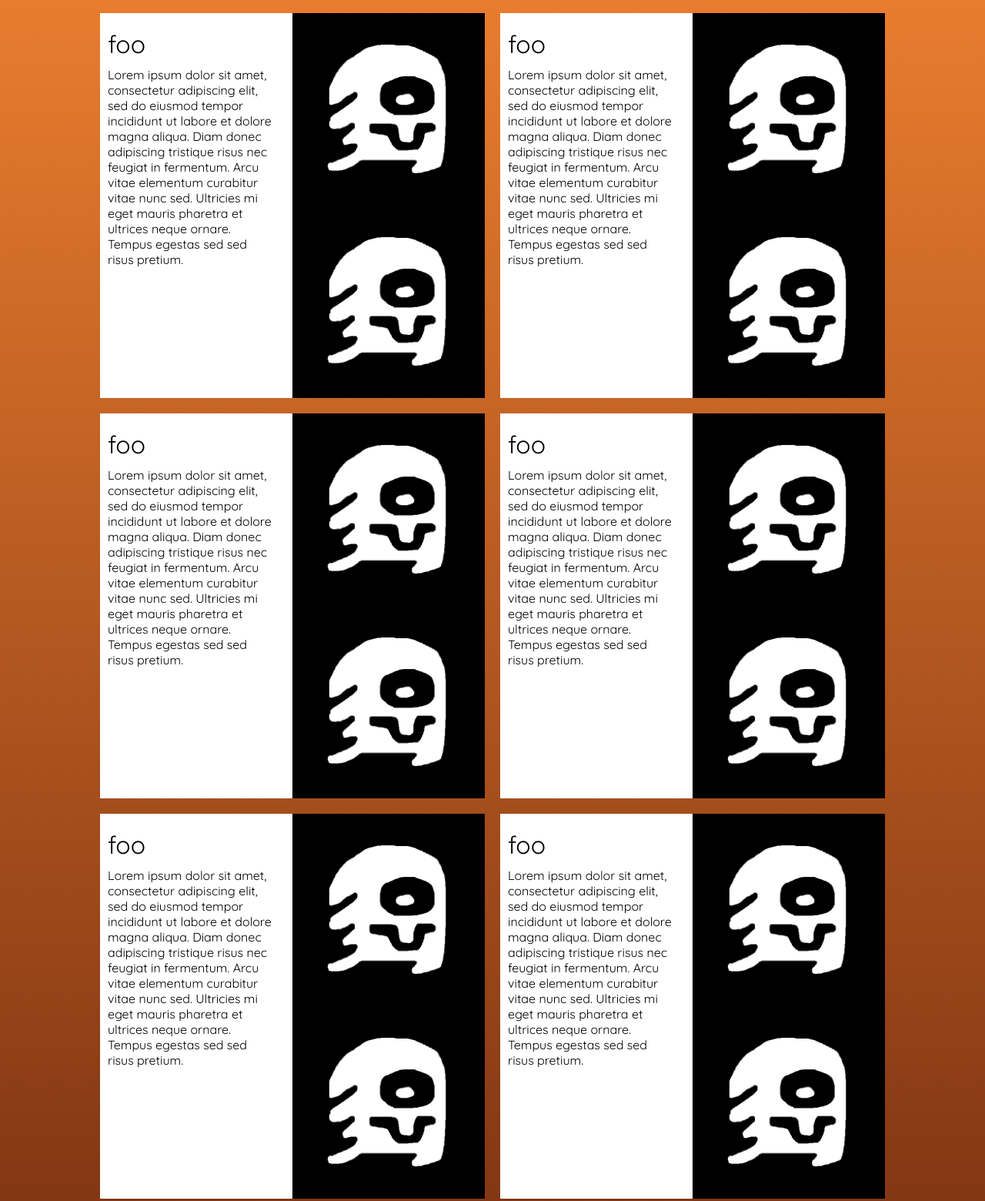
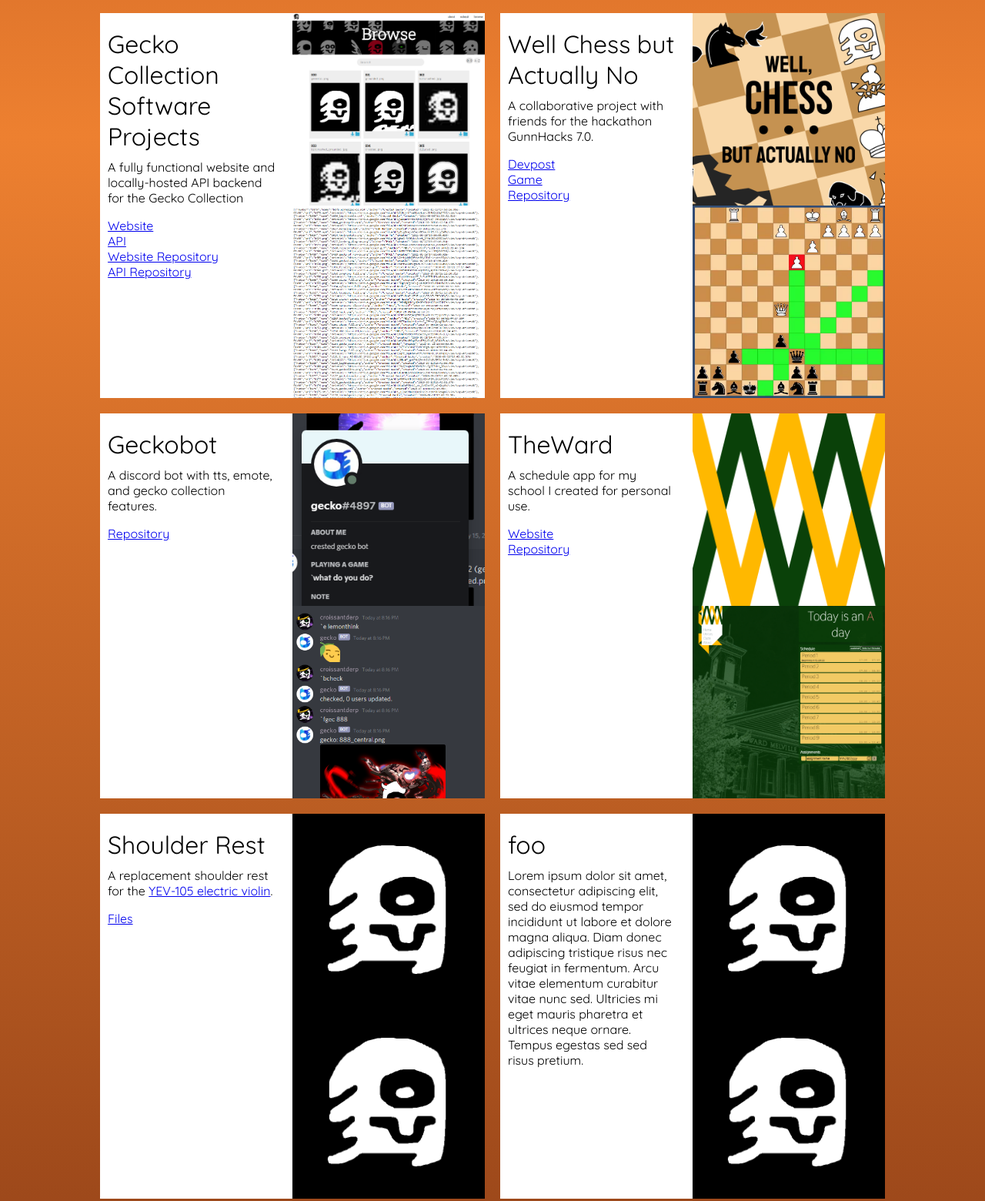
Before and after one commit to croissantderp/old-site, a plain HTML site: page index.html in a window 1280 px wide. Shown: the part 2285-3845 px from the top of the page at 77% size. Drawn offline with Linux system fonts and the light colour scheme.

Commit message:
started to add projects

```diff
--- a/index.html
+++ b/index.html
@@ -15,8 +15,8 @@
 <body>
     <div id="menu">
         <a href="index.html">Home</a>
-        <a href="index.html#about">About</a>
-        <a href="index.html#projects">Projects</a>
+        <a href="#about">About</a>
+        <a href="#projects">Projects</a>
     </div>
 
     <div id="home">
@@ -106,9 +106,101 @@
                         Github
                     </a>
                 </div>
-                <img src="./assets/agar.png" />
-                <img src="./assets/feeder.png" />
+                <img src="./assets/feeder.png" alt="Fish feeder mounted on a tank" />
+                <img src="./assets/agar.png" alt="Agar imprinter with handle on backside" />
             </div>
+
+            <div>
+                <div>
+                    <p class="header">The Gecko Collection</p>
+                    <p>A collaborative art project created by my friends and I. Many other of my computer science projects are related to this.</p>
+                    <a href="https://geckos.web.app/" target="_blank">
+                        Website
+                    </a>
+                </div>
+                <img src="./assets/000_generic.png" alt="The generic gecko which all other geckos are based on" />
+                <img src="./assets/mima.png" alt="An example of a gecko I drew" />
+            </div>
+
+            <div>
+                <div>
+                    <p class="header">Gecko Collection Software Projects</p>
+                    <p>A fully functional website and locally-hosted API backend for the Gecko Collection</p>
+                    <a href="https://geckos.web.app/" target="_blank">
+                        Website
+                    </a><br />
+                    <a href="https://geckoimages.ddns.net" target="_blank">
+                        API
+                    </a><br />
+                    <a href="https://github.com/croissantderp/geckoimages" target="_blank">
+                        Website Repository
+                    </a><br />
+                    <a href="https://github.com/croissantderp/GeckoimagesApi" target="_blank">
+                        API Repository
+                    </a>
+                </div>
+                <img src="./assets/geckos.png" alt="The browse page of the geckoimages website" />
+                <img src="./assets/geckosapi.png" alt="The default response sent by the api" />
+            </div>
+
+            <div>
+                <div>
+                    <p class="header">Well Chess but Actually No</p>
+                    <p>A collaborative project with friends for the hackathon GunnHacks 7.0.</p>
+                    <a href="https://devpost.com/software/chess-fzno7w" target="_blank">
+                        Devpost
+                    </a><br />
+                    <a href="https://mikeibrahim.itch.io/wellchessbutactuallyno" target="_blank">
+                        Game
+                    </a><br />
+                    <a href="https://github.com/mikeibrahim/WellChessButActuallyNo" target="_blank">
+                        Repository
+                    </a>
+                </div>
+                <img src="./assets/chess2,2.png" alt="The logo of the game"/>
+                <img src="./assets/chess2,1.png" alt="A gameplay screenshot"/>
+            </div>
+
+            <div>
+                <div>
+                    <p class="header">Geckobot</p>
+                    <p>A discord bot with tts, emote, and gecko collection features.</p>
+                    <a href="https://github.com/croissantderp/geckobot" target="_blank">
+                        Repository
+                    </a>
+                </div>
+                <img src="./assets/geckobot.png" alt="The Discord profile of the bot"/>
+                <img src="./assets/geckobotinfo.png" alt="A screenshot of the bot in action"/>
+            </div>
+
+            <div>
+                <div>
+                    <p class="header">TheWard</p>
+                    <p>A schedule app for my school I created for personal use.</p>
+
+                    <a href="https://theward.web.app/" target="_blank">
+                        Website
+                    </a><br />
+                    <a href="https://github.com/croissantderp/theWard" target="_blank">
+                        Repository
+                    </a>
+                </div>
+                <img src="./assets/ward.png" alt="The logo of the app"/>
+                <img src="./assets/wardEx.png" alt="A screenshot of the schedule feature"/>
+            </div>
+
+            <div>
+                <div>
+                    <p class="header">Shoulder Rest</p>
+                    <p>A replacement shoulder rest for the <a href="https://usa.yamaha.com/products/musical_instruments/strings/electric_strings/yev-105/index.html">YEV-105 electric violin</a>.</p>
+                    <a href="https://github.com/croissantderp/3d-thingies/tree/main/shoulder-rest">
+                        Files
+                    </a>
+                </div>
+                <img src="./assets/000_generic.png" />
+                <img src="./assets/000_generic.png" />
+            </div>
+
             <div>
                 <div>
                     <p class="header">foo</p>
@@ -117,46 +209,7 @@
                 <img src="./assets/000_generic.png" />
                 <img src="./assets/000_generic.png" />
             </div>
-            <div>
-                <div>
-                    <p class="header">foo</p>
-                    <p>Lorem ipsum dolor sit amet, consectetur adipiscing elit, sed do eiusmod tempor incididunt ut labore et dolore magna aliqua. Diam donec adipiscing tristique risus nec feugiat in fermentum. Arcu vitae elementum curabitur vitae nunc sed. Ultricies mi eget mauris pharetra et ultrices neque ornare. Tempus egestas sed sed risus pretium.</p>
-                </div>
-                <img src="./assets/000_generic.png" />
-                <img src="./assets/000_generic.png" />
-            </div>
-            <div>
-                <div>
-                    <p class="header">foo</p>
-                    <p>Lorem ipsum dolor sit amet, consectetur adipiscing elit, sed do eiusmod tempor incididunt ut labore et dolore magna aliqua. Diam donec adipiscing tristique risus nec feugiat in fermentum. Arcu vitae elementum curabitur vitae nunc sed. Ultricies mi eget mauris pharetra et ultrices neque ornare. Tempus egestas sed sed risus pretium.</p>
-                </div>
-                <img src="./assets/000_generic.png" />
-                <img src="./assets/000_generic.png" />
-            </div>
-            <div>
-                <div>
-                    <p class="header">foo</p>
-                    <p>Lorem ipsum dolor sit amet, consectetur adipiscing elit, sed do eiusmod tempor incididunt ut labore et dolore magna aliqua. Diam donec adipiscing tristique risus nec feugiat in fermentum. Arcu vitae elementum curabitur vitae nunc sed. Ultricies mi eget mauris pharetra et ultrices neque ornare. Tempus egestas sed sed risus pretium.</p>
-                </div>
-                <img src="./assets/000_generic.png" />
-                <img src="./assets/000_generic.png" />
-            </div>
-            <div>
-                <div>
-                    <p class="header">foo</p>
-                    <p>Lorem ipsum dolor sit amet, consectetur adipiscing elit, sed do eiusmod tempor incididunt ut labore et dolore magna aliqua. Diam donec adipiscing tristique risus nec feugiat in fermentum. Arcu vitae elementum curabitur vitae nunc sed. Ultricies mi eget mauris pharetra et ultrices neque ornare. Tempus egestas sed sed risus pretium.</p>
-                </div>
-                <img src="./assets/000_generic.png" />
-                <img src="./assets/000_generic.png" />
-            </div>
-            <div>
-                <div>
-                    <p class="header">foo</p>
-                    <p>Lorem ipsum dolor sit amet, consectetur adipiscing elit, sed do eiusmod tempor incididunt ut labore et dolore magna aliqua. Diam donec adipiscing tristique risus nec feugiat in fermentum. Arcu vitae elementum curabitur vitae nunc sed. Ultricies mi eget mauris pharetra et ultrices neque ornare. Tempus egestas sed sed risus pretium.</p>
-                </div>
-                <img src="./assets/000_generic.png" />
-                <img src="./assets/000_generic.png" />
-            </div>
+
             <div>
                 <div>
                     <p class="header">foo</p>
```
Also changed, not shown: assets/chess2,1.png (added), assets/chess2,2.png (added), assets/geckobot.png (added), assets/geckobotinfo.png (added), assets/geckos.png (added), assets/geckosapi.png (added), assets/mima.png (added), assets/ward.png (added), assets/wardEx.png (added).
